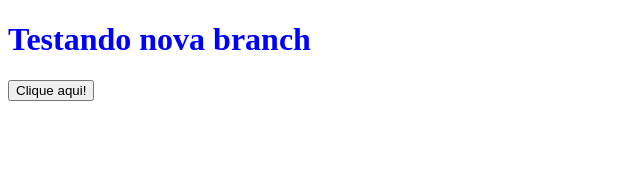
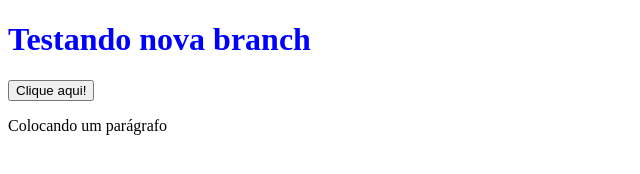
Before and after one commit to rachelpizane/treino-git, a plain HTML site: page index.html in a window 1280 px wide. Shown: the whole page, without its empty margins (0-640 px from the left). Drawn offline with Linux system fonts and the light colour scheme.

Commit message:
Adicionei um paragrafo

```diff
--- a/index.html
+++ b/index.html
@@ -8,5 +8,6 @@
 <body>
     <h1 style="color: blue">Testando nova branch</h1>
     <button>Clique aqui!</button>
+    <p>Colocando um parágrafo</p>
 </body>
 </html>
```
